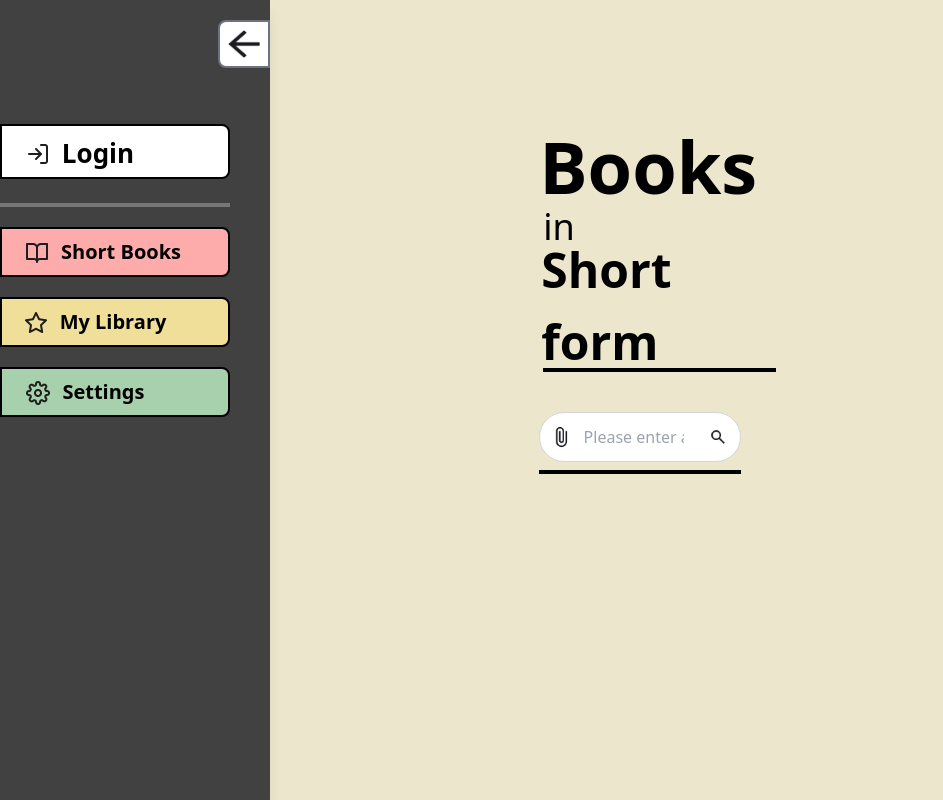
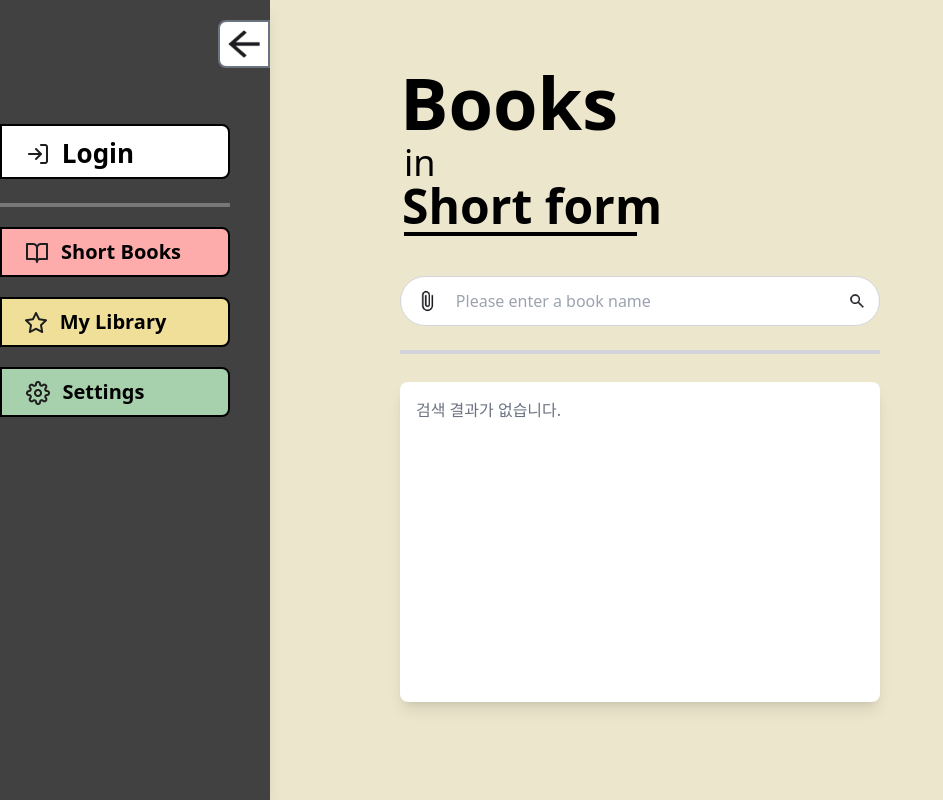
Before and after one commit to graduation-masterpiece/demo-repository, a React (Create React App) app: page / in a window 1280 px wide. Shown: the whole page, without its empty margins (0-943 px from the left). Built offline with nearby package versions, Linux system fonts and the light colour scheme.

Commit message:
frontend 수정

```diff
--- a/src/components/MainPage.js
+++ b/src/components/MainPage.js
@@ -1,18 +1,55 @@
 // components/MainContainer.js
-import React from "react";
+import React, { useState } from "react";
 import { ServiceName } from "./ServiceName";
-import { SearchBar } from "./SearchBar";
+import SearchBar from "./SearchBar";
 // import { ImageSection } from "./ImageSection";
 import Sidebar from "./Sidebar";
+import SearchResults from "./SearchResults";
+import axios from "axios";
+
 
 const MainPage = () => {
+  const [results, setResults] = useState([]); // 검색 결과 상태
+
+  const handleSearch = async (query) => {
+    const clientId = "tUH85Dx01c0068T7jLDd"; // 네이버 API Client ID
+    const clientSecret = "EKPw9gjRR9"; // 네이버 API Client Secret
+    const url = `https://openapi.naver.com/v1/search/book.json?query=${encodeURIComponent(query)}&display=10&start=1`;
+
+    try {
+        const response = await axios.get(url, {
+            headers: {
+                "X-Naver-Client-Id": clientId,
+                "X-Naver-Client-Secret": clientSecret,
+            },
+        });
+        setResults(response.data.items); // 검색 결과 상태 업데이트
+    } catch (error) {
+        console.error("API 요청 실패:", error);
+        alert("책 정보를 불러오는 데 실패했습니다.");
+    }
+  };
+
   return (
     <div className="w-screen h-screen bg-[#ECE6CC] overflow-hidden mx-auto my-auto">
       <Sidebar/>
-      <div className="flex flex-col mx-[33.7em] mt-[7em] h-[700px]">
-        <ServiceName />
-        <SearchBar />
-        <div className="border-[2.5px] border-black mt-[0.5em]"></div>
+
+      {/* Main Content */}
+      <div className="flex flex-col mx-[25em] mt-[3em] h-[800px]">
+        <div>
+          <ServiceName />
+          {/* 검색 바 */}
+          <SearchBar onSearch={handleSearch} />
+        </div>
+
+        {/* 회색 줄 추가 */}
+        <div className="w-[100%] h-1 bg-gray-300 my-6"></div>
+
+        {/* 검색 결과 박스 */}
+        <div className="mt-1 w-full h-[40vh] bg-white shadow-lg rounded-lg p-4 overflow-y-auto">
+          <SearchResults results={results} />
+        </div>
+
       </div>
     </div>
   );
--- a/src/components/SearchBar.js
+++ b/src/components/SearchBar.js
@@ -1,28 +1,26 @@
-// components/SearchBar.js
 import React, { useRef, useState } from "react";
-import {useNavigate} from "react-router-dom";
 
-export const SearchBar = () => {
-  const navigate = useNavigate();
-  const handleSearchClick = () => {
-    navigate("/Summary");
-  }
+const SearchBar = ({ onSearch }) => {
 
+    const [query, setQuery] = useState("");
     const fileInputRef = useRef(null);
     const [fileName, setFileName] = useState("");
-  const [inputText, setInputText] = useState("");
 
-  const handleClick = () => {
-    fileInputRef.current.click();
+    const handleSearchClick = () => {
+        if (!query) {
+            alert("검색어를 입력하세요!");
+            return;
+        }
+        onSearch(query);
     };
 
     const handleFileChange = (event) => {
         const file = event.target.files[0];
         if (file && file.type === "application/pdf") {
             setFileName(file.name); // 선택한 PDF 파일 이름 저장
-      setInputText(""); // 입력창 초기화
+            setQuery(""); // 입력창 초기화
         } else {
-      alert("Only PDF files are allowed."); // PDF 파일만 허용
+            alert("Only PDF files are allowed.");
             event.target.value = ""; // 파일 입력 초기화
         }
     };
@@ -32,18 +30,13 @@ export const SearchBar = () => {
         fileInputRef.current.value = ""; // 파일 입력 초기화
     };
 
-  const handleInputChange = (event) => {
-    setInputText(event.target.value);
-  };
-
     return (
         <div className="flex justify-center">
             <div className="w-[650px] h-[50px] items-center bg-[#fff] rounded-full overflow-hidden border border-gray-300 flex justify-between mt-10">
-
                 {/* 왼쪽 클립 아이콘 (파일 선택 버튼) */}
                 <button
                     type="button"
-          onClick={handleClick}
+                    onClick={() => fileInputRef.current.click()}
                     className="flex items-center justify-center w-[48px] h-[48px] ml-[8px]"
                 >
                     <div className="background-clip w-[24px] h-[24px] bg-cover bg-no-repeat" />
@@ -75,8 +68,8 @@ export const SearchBar = () => {
                         <input
                             className="w-full h-full bg-transparent text-gray-500 border-none outline-none placeholder-gray-400"
                             placeholder="Please enter a book name"
-              value={inputText}
-              onChange={handleInputChange}
+                            value={query}
+                            onChange={(e) => setQuery(e.target.value)}
                         />
                     )}
                 </div>
@@ -89,3 +82,5 @@ export const SearchBar = () => {
         </div>
     );
 };
+
+export default SearchBar;
```
Lines whose indentation alone changed are shown as unchanged.
